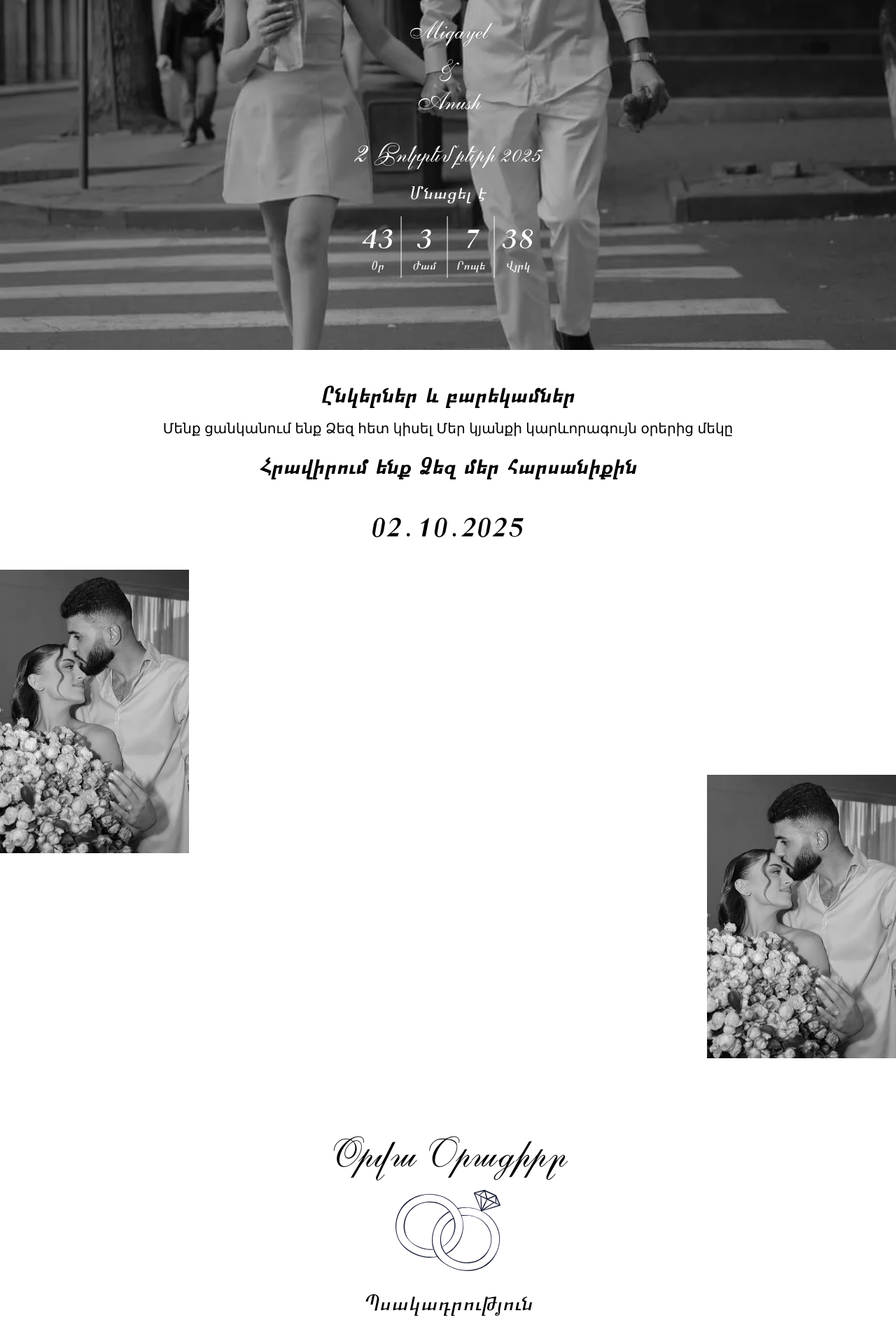
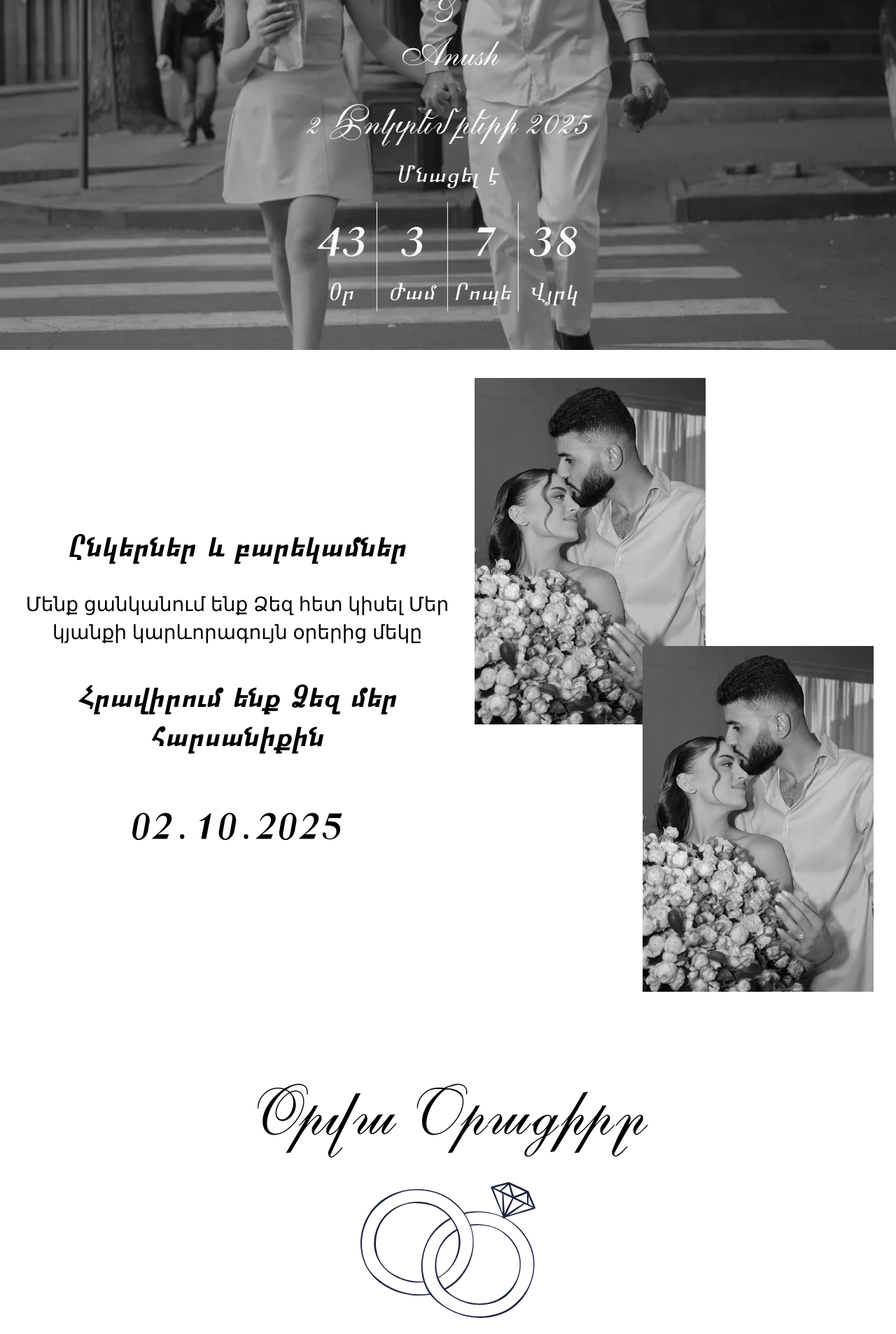
Before and after one commit to Hakob033/miqayel-anush, a Next.js app: page / in a window 1280 px wide. Shown: the part 300-2206 px from the top of the page at 70% size. Built offline with nearby package versions, Linux system fonts and the light colour scheme; a web font is replaced by a local one.

Commit message:
update version 3.1

```diff
--- a/src/app/components/timer.tsx
+++ b/src/app/components/timer.tsx
@@ -38,33 +38,49 @@ const Timer = () => {
 
   return (
     <div className="flex flex-col gap-5 px-4 sm:px-6 md:px-10 lg:px-20">
-      <span className="text-4xl text-white leading-[140%] font-allegro text-center">
+      <span className="text-text40 sm:text-text48 md:text-text56 text-white leading-[140%] font-allegro text-center">
         Miqayel
         <br /> & <br />
         Anush
       </span>
-      <span className="text-4xl text-white leading-[140%] text-nowrap font-allegro text-center">
+      <span className="text-text40 text-white sm:text-text48 md:text-text56 leading-[140%] text-nowrap font-allegro text-center">
         <span className=" text-5xl">2</span> Հոկտեմբերի 2025
       </span>
-      <p className="text-2xl text-center text-white font-armBoloragir">
+      <p className="text-text24 text-center sm:text-text28 md:text-text32 text-white font-armBoloragir">
         Մնացել է
       </p>
       <div className="grid grid-cols-4 text-center divide-x ">
         <div className="flex flex-col text-white gap-2 p-2 items-center">
-          <span className="text-4xl font-armBoloragir">{timeLeft.days}</span>
-          <span className="font-armBoloragir">Օր</span>
+          <span className="text-text40 sm:text-text48 md:text-text56 font-armBoloragir">
+            {timeLeft.days}
+          </span>
+          <span className="font-armBoloragir text-text18 sm:text-text24 md:text-text32">
+            Օր
+          </span>
         </div>
         <div className="flex flex-col text-white gap-2 items-center p-2">
-          <span className="text-4xl font-armBoloragir">{timeLeft.hours}</span>
-          <span className="font-armBoloragir">Ժամ</span>
+          <span className="text-text40 sm:text-text48 md:text-text56 font-armBoloragir">
+            {timeLeft.hours}
+          </span>
+          <span className="font-armBoloragir text-text18 sm:text-text24 md:text-text32">
+            Ժամ
+          </span>
         </div>
         <div className="flex flex-col gap-2 text-white items-center p-2">
-          <span className="text-4xl font-armBoloragir">{timeLeft.minutes}</span>
-          <span className="font-armBoloragir">Րոպե</span>
+          <span className="text-text40 sm:text-text48 font-armBoloragir md:text-text56">
+            {timeLeft.minutes}
+          </span>
+          <span className="font-armBoloragir text-text18 sm:text-text24 md:text-text32">
+            Րոպե
+          </span>
         </div>
         <div className="flex flex-col gap-2 text-white items-center p-2">
-          <span className="text-4xl font-armBoloragir">{timeLeft.seconds}</span>
-          <span className="font-armBoloragir">Վյրկ</span>
+          <span className="text-text40 sm:text-text48 font-armBoloragir md:text-text56">
+            {timeLeft.seconds}
+          </span>
+          <span className="font-armBoloragir text-text18 sm:text-text24 md:text-text32">
+            Վյրկ
+          </span>
         </div>
       </div>
     </div>
--- a/src/app/globals.css
+++ b/src/app/globals.css
@@ -15,11 +15,54 @@
 }
 
 @theme {
-  --color-primary: #1d4ed8;
-  --color-secondary: #f59e0b;
-  --color-background: #f3f4f6;
-  --color-text: #111827;
+  --color-white: #fbfbfb;
+  --color-silver: #fafafa;
+  --color-green: #14e642;
+  --color-grey: #a4a4a4;
+  --color-red: #d61c38;
+  --color-light-blue: #14b7e6;
+  --color-blue: #0c5472;
+  --color-black: #1a1a1a;
+
+  /* font size */
+  --text-text100: 100px;
+  --text-text80: 80px;
+  --text-text64: 64px;
+  --text-text56: 56px;
+  --text-text50: 50px;
+  --text-text48: 48px;
+  --text-text40: 40px;
+  --text-text32: 32px;
+  --text-text28: 28px;
+  --text-text24: 24px;
+  --text-text20: 20px;
+  --text-text18: 18px;
+  --text-text16: 16px;
+  --text-text15: 15px;
+  --text-text14: 14px;
+  --text-text13: 13px;
+
+  /* line height */
+  --leading-l110: 110%;
+  --leading-l120: 120%;
+  --leading-l130: 130%;
+  --leading-l140: 140%;
+
+  /* font weight */
+  --font-weight-bold: 600;
+  --font-weight-semiBold: 500;
+  --font-weight-regular: 400;
+  --font-weight-medium: 300;
+
+  /* font family */
   --font-allegro: "allegro", Arial, sans-serif;
   --font-armBoloragir: "armBoloragir", Arial, sans-serif;
   --font-armItalic: "armItalic", Arial, sans-serif;
+
+  /* screens */
+  --breakpoint-xs: 433px;
+  --breakpoint-sm: 601px;
+  --breakpoint-md: 1025px;
+  --breakpoint-xl: 1385px;
+  --breakpoint-lg: 1561px;
 }
--- a/src/app/page.tsx
+++ b/src/app/page.tsx
@@ -32,30 +32,31 @@ export default function Home() {
         />
       </div>
       <div className="z-10">
-        <div className="flex flex-col items-center gap-4 mt-10 justify-center px-4 text-center">
+        <div className="md:flex md:px-8 gap-8">
+          <div className="flex flex-col items-center gap-4 md:gap-10 mt-10 justify-center px-4 md:px-0 text-center">
             <SectionWrapper>
-            <p className="text-3xl leading-[140%] font-semibold font-armBoloragir text-center">
+              <p className="text-text28 md:text-text40 sm:text-text32 leading-[140%] font-semibold font-armBoloragir text-center">
                 Ընկերներ և բարեկամներ
               </p>
             </SectionWrapper>
             <SectionWrapper>
-            <p className="text-xl leading-[140%] font-armItalic font-medium text-center">
+              <p className="text-text20 leading-[140%] sm:text-text24 md:text-text28 font-armItalic font-medium text-center">
                 Մենք ցանկանում ենք Ձեզ հետ կիսել Մեր կյանքի կարևորագույն օրերից
                 մեկը
               </p>
             </SectionWrapper>
             <SectionWrapper>
-            <p className="text-3xl leading-[140%] font-armBoloragir font-semibold text-center">
+              <p className="text-text28 leading-[140%] sm:text-text32 md:text-text40 font-armBoloragir font-semibold text-center">
                 Հրավիրում ենք Ձեզ մեր հարսանիքին
               </p>
             </SectionWrapper>
             <SectionWrapper>
-            <p className="text-4xl mt-6 leading-[140%] font-armBoloragir text-center">
+              <p className="text-text40 mt-6 leading-[140%] sm:text-text48 md:text-text50 font-armBoloragir text-center">
                 02․10․2025
               </p>
             </SectionWrapper>
           </div>
-        <div className="flex flex-col mt-10 w-screen">
+          <div className="flex flex-col mt-10 w-screen sm:max-w-[570px] sm:justify-self-center ">
             <div className="w-full flex justify-start">
               <motion.div
                 initial={{ x: -200, opacity: 0 }}
@@ -69,7 +70,7 @@ export default function Home() {
                   priority
                   width={270}
                   height={400}
-                className="object-cover"
+                  className="object-cover xs:w-[330px]"
                 />
               </motion.div>
             </div>
@@ -87,18 +88,19 @@ export default function Home() {
                   priority
                   width={270}
                   height={400}
-                className="object-cover"
+                  className="object-cover xs:w-[330px]"
                 />
               </motion.div>
             </div>
           </div>
+        </div>
         <div className="px-4 sm:px-6 md:px-10 lg:px-20">
           <SectionWrapper>
-            <p className="text-6xl mt-20 leading-[140%] font-medium font-allegro text-center">
+            <p className="text-text64 sm:text-text80 md:text-text100 mt-20 leading-[140%] font-medium font-allegro text-center">
               Օրվա Ծրագիրը
             </p>
           </SectionWrapper>
-          <div className="flex flex-col items-center gap-6 mt-6">
+          <div className="flex flex-col items-center gap-6 sm:gap-8 md:gap-12 mt-6">
             <SectionWrapper>
               <Image
                 alt="image"
@@ -106,16 +108,21 @@ export default function Home() {
                 priority
                 height={150}
                 width={150}
+                className="sm:h-[200px] sm:w-[200px] md:w-[250px] md:h-[250px]"
               />
             </SectionWrapper>
             <SectionWrapper>
-              <p className="text-3xl font-armBoloragir">Պսակադրություն</p>
+              <p className="text-text32 sm:text-text40 md:text-text50 font-armBoloragir">
+                Պսակադրություն
+              </p>
             </SectionWrapper>
             <SectionWrapper>
-              <p className="text-2xl font-armBoloragir font-semibold">14։00</p>
+              <p className="text-text24 sm:text-text32 md:text-text40 font-armBoloragir font-semibold">
+                14։00
+              </p>
             </SectionWrapper>
             <SectionWrapper>
-              <p className="text-3xl font-armBoloragir font-semibold">
+              <p className="text-text32 sm:text-text40 md:text-text50 font-armBoloragir font-semibold">
                 Խոր Վիրապ եկեղեցի
               </p>
             </SectionWrapper>
@@ -125,13 +132,13 @@ export default function Home() {
                 className="cursor-pointer"
                 target="_blank"
               >
-                <button className="px-10 py-4 cursor-pointer text-xl rounded-2xl bg-black text-white">
+                <button className="px-10 py-4 sm:px-14 sm:py-6 cursor-pointer text-text20 sm:text-text28 md:text-text32 rounded-2xl bg-black text-white">
                   Ինչպես հասնել
                 </button>
               </Link>
             </SectionWrapper>
           </div>
-          <div className="flex flex-col items-center gap-6 mt-32">
+          <div className="flex flex-col items-center gap-6 sm:gap-8 md:gap-12 mt-32 sm:mt-44 md:mt-60">
             <SectionWrapper>
               <Image
                 priority
@@ -139,18 +146,21 @@ export default function Home() {
                 src="/images/bazhak.svg"
                 height={150}
                 width={150}
+                className="sm:h-[200px] sm:w-[200px] md:w-[250px] md:h-[250px]"
               />
             </SectionWrapper>
             <SectionWrapper>
-              <p className="text-3xl text-center font-armBoloragir">
+              <p className="text-text32 sm:text-text40 md:text-text50 text-center font-armBoloragir">
                 Հարսանյաց հանդիսություն
               </p>
             </SectionWrapper>
             <SectionWrapper>
-              <p className="text-2xl font-armBoloragir font-semibold">18։00</p>
+              <p className="text-text24 sm:text-text32 md:text-text40 font-armBoloragir font-semibold">
+                18։00
+              </p>
             </SectionWrapper>
             <SectionWrapper>
-              <p className="text-3xl font-armBoloragir font-semibold">
+              <p className="text-text32 sm:text-text40 md:text-text50 font-armBoloragir font-semibold">
                 Վահագնի հոլլ
               </p>
             </SectionWrapper>
@@ -160,15 +170,15 @@ export default function Home() {
                 className="cursor-pointer"
                 target="_blank"
               >
-                <button className="px-10 py-4 cursor-pointer text-xl rounded-2xl bg-black text-white">
+                <button className="px-10 py-4 sm:px-14 sm:py-6 cursor-pointer text-text20 sm:text-text28 md:text-text32 rounded-2xl bg-black text-white">
                   Ինչպես հասնել
                 </button>
               </Link>
             </SectionWrapper>
           </div>
         </div>
-        <div className="flex justify-center gap-4 my-20">
-          <p className="text-4xl font-semibold text-center font-armItalic">
+        <div className="flex justify-center gap-4 my-20 px-4">
+          <p className="text-text40 sm:text-text48 md:text-text56 font-semibold text-center font-armItalic">
             Սիրով սպասում ենք Ձեզ
           </p>
         </div>
```
Also changed, not shown: 1 other file (tests, documents, lock files or other folders). Lines whose indentation alone changed are shown as unchanged.
